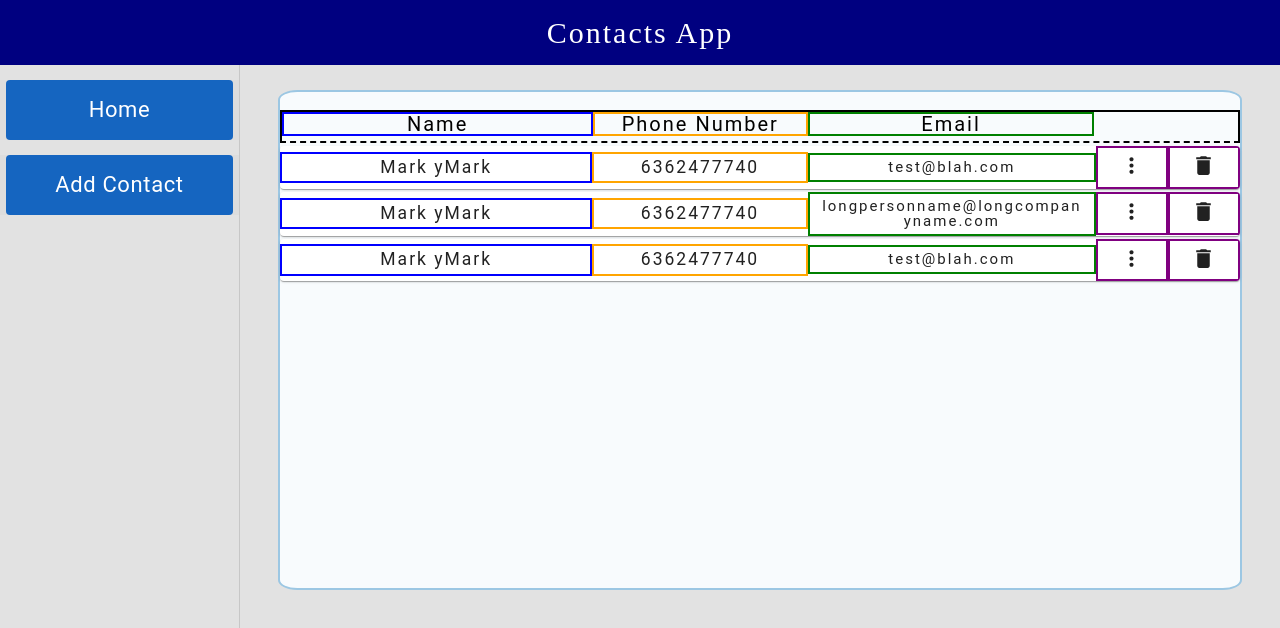
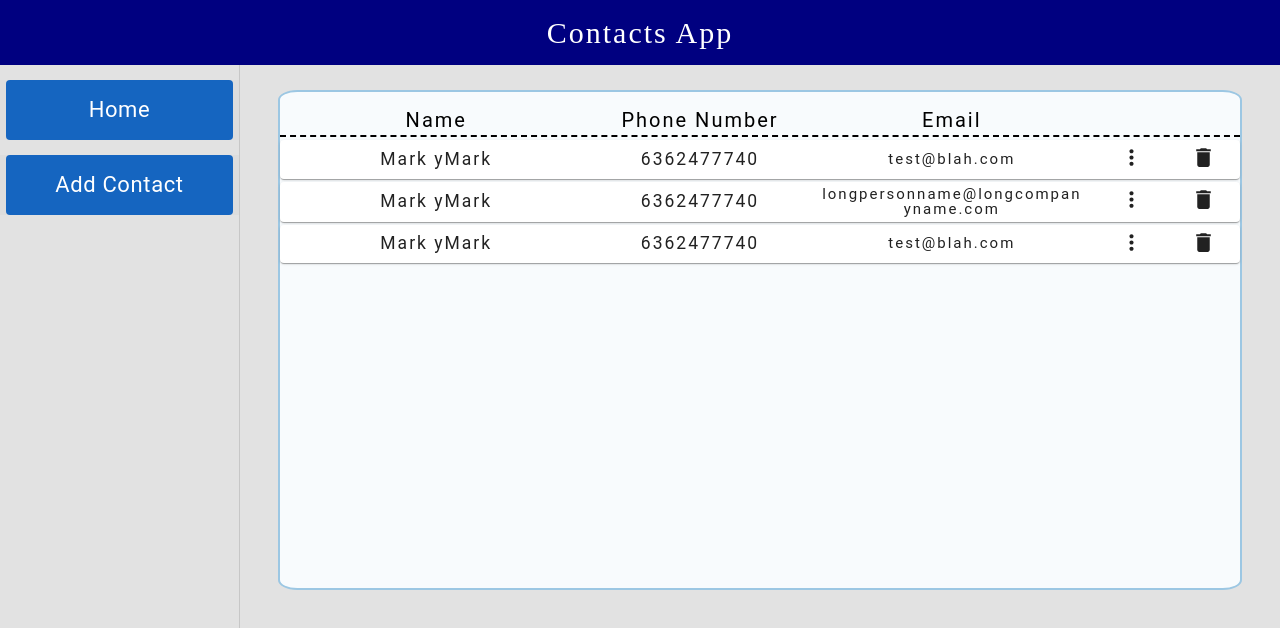
Before and after one commit to atonymartin20/ContactsApp, a React (Create React App) app in the folder frontend/: page / in a window 1280 px wide. Shown: the top 628 px of the page. Built offline with nearby package versions, Linux system fonts and the light colour scheme.

Commit message:
Homepage breakpoints created and working properly

```diff
--- a/frontend/src/components/contact/contactCard.js
+++ b/frontend/src/components/contact/contactCard.js
@@ -26,24 +26,31 @@ const styles = theme => ({
         width: '25%',
         textAlign: 'center',
         padding: '5px 10px',
-        border: '2px solid blue',
         [theme.breakpoints.down(1400)]: {
             width: '32.5%'
         },
         [theme.breakpoints.down(1050)]: {
             width: '40%',
         },
+        [theme.breakpoints.down(950)]: {
+            width: '60%',
+        },
+        [theme.breakpoints.down(500)]: {
+            width: '100%',
+        },
     },
     phoneNumber: {
         width: '20%',
         textAlign: 'center',
         padding: '5px 10px',
-        border: '2px solid orange',
         [theme.breakpoints.down(1400)]: {
             width: '22.5%'
         },
         [theme.breakpoints.down(1052)]: {
             width: '40%',
+        },
+        [theme.breakpoints.down(500)]: {
+            display: 'none',
         },
     },
     email: {
@@ -52,7 +59,6 @@ const styles = theme => ({
         fontSize: '1.5rem',
         overflowWrap: 'break-word',
         padding: '5px 10px',
-        border: '2px solid green',
         [theme.breakpoints.down(1400)]: {
             width: '30%'
         },
@@ -65,7 +71,6 @@ const styles = theme => ({
         textAlign: 'center',
         fontSize: '1.5rem',
         padding: '5px 10px',
-        border: '2px solid red',
         [theme.breakpoints.down(1400)]: {
             display: 'none'
         }
@@ -74,12 +79,14 @@ const styles = theme => ({
         width: '5%',
         textAlign: 'center',
         padding: '5px 10px',
-        border: '2px solid purple',
         [theme.breakpoints.down(1400)]: {
             width: '7.5%'
         },
         [theme.breakpoints.down(1052)]: {
             width: '10%',
+        },
+        [theme.breakpoints.down(950)]: {
+            display: 'none',
         },
     },
     iconStyling: {
--- a/frontend/src/components/contact/contactListLabels.js
+++ b/frontend/src/components/contact/contactListLabels.js
@@ -11,34 +11,39 @@ const styles = theme => ({
         fontSize: '2.0rem',
         borderBottom: '2px dashed black',
         paddingBottom: 5,
-        border: '2px solid black',
     },
     name: {
         width: '25%',
         textAlign: 'center',
-        border: '2px solid blue',
         [theme.breakpoints.down(1400)]: {
             width: '32.5%'
         },
         [theme.breakpoints.down(1052)]: {
             width: '40%',
         },
+        [theme.breakpoints.down(950)]: {
+            width: '60%',
+        },
+        [theme.breakpoints.down(500)]: {
+            width: '100%',
+        },
     },
     phoneNumber: {
         width: '20%',
         textAlign: 'center',
-        border: '2px solid orange',
         [theme.breakpoints.down(1400)]: {
             width: '22.5%'
         },
         [theme.breakpoints.down(1052)]: {
             width: '40%',
         },
+        [theme.breakpoints.down(500)]: {
+            display: 'none',
+        },
     },
     email: {
         width: '22.5%',
         textAlign: 'center',
-        border: '2px solid green',
         [theme.breakpoints.down(1400)]: {
             width: '30%'
         },
@@ -49,7 +54,6 @@ const styles = theme => ({
     notes: {
         width: '22.5%',
         textAlign: 'center',
-        border: '2px solid red',
         [theme.breakpoints.down(1400)]: {
             display: 'none'
         },
```
